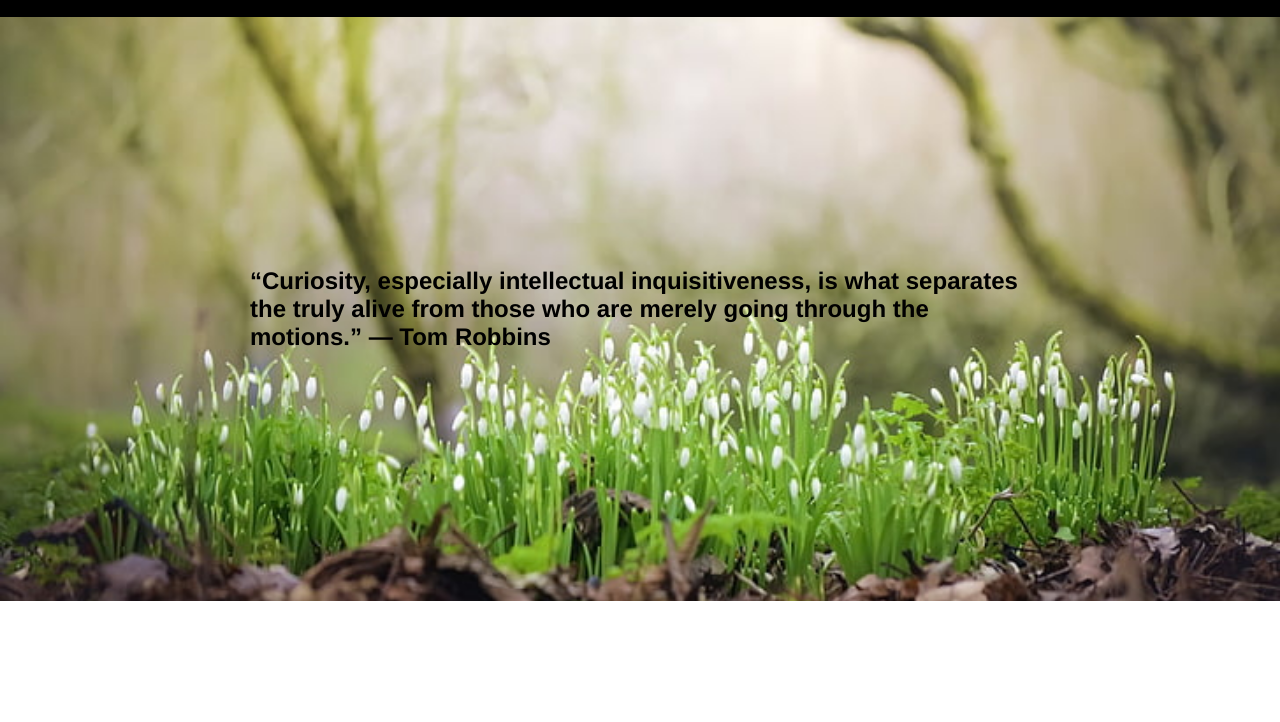
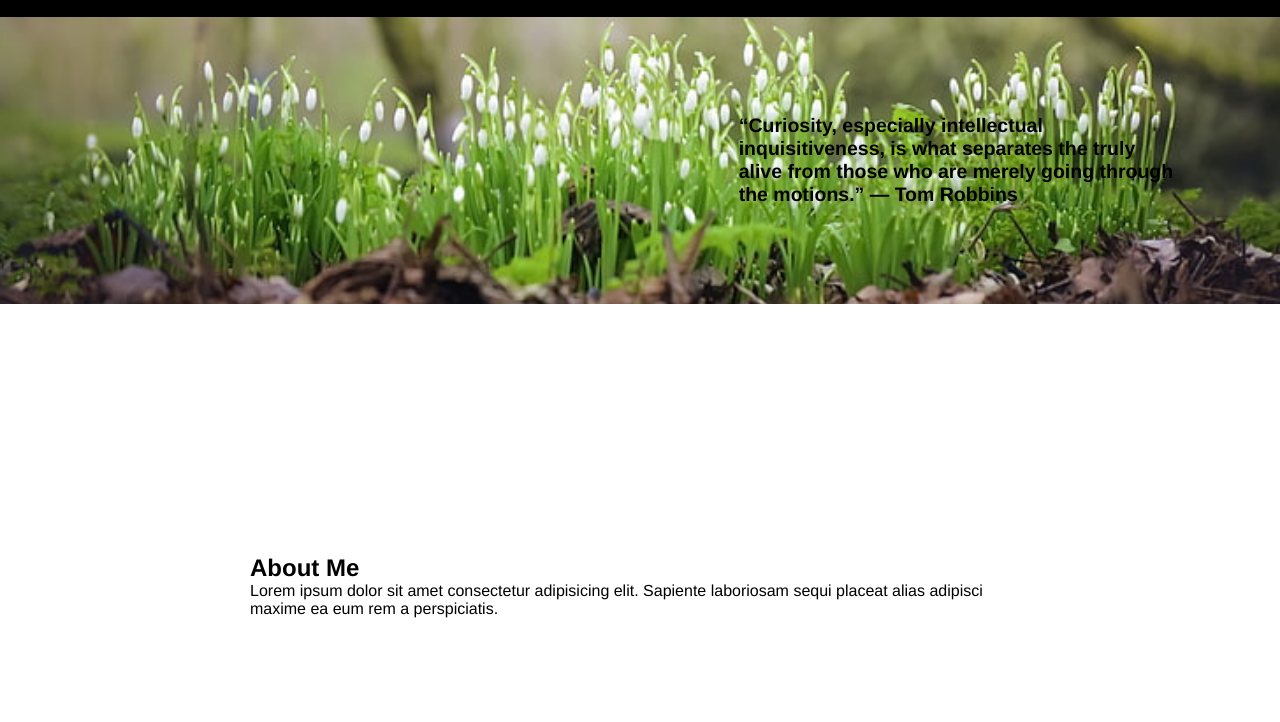
Before and after one commit to tilleyarthur/arthur-tilley-portfolio, a plain HTML site: page index.html in a window 1280 px wide. Shown: the part 78-800 px from the top of the page. Drawn offline with Linux system fonts and the light colour scheme.

Commit message:
add css to hero

```diff
--- a/assets/css/style.css
+++ b/assets/css/style.css
@@ -31,9 +31,8 @@ header nav {
   display: flex;
   justify-content: flex-end;
   flex-wrap: wrap;
+}
 
-
-}
 
 header li {
   display: block;
@@ -51,23 +50,30 @@ header nav ul {
   list-style: none;
 }
 
+
 section {
   padding: 250px;
 }
 
 .hero {
+  padding: 35px;
   background-image: url("../images/img1.jpg");
   background-size: cover;
-  background-position: center;
+  background-position: 25% 75%;
+  background-attachment: absolute;
   display: flex;
-  justify-content: center;
-  flex-wrap: wrap;
-  align-items: flex-start;
-  background-attachment: absolute;
-  background-position: 80%;
+  justify-content: flex-end;
+  font-size: 13px;
+
+
 }
 
 .hero div {
+
+  padding: 20px;
+  width: 40%;
+  margin: 3.5%;
   display: flex;
   justify-content: flex-end;
+
 }
```
